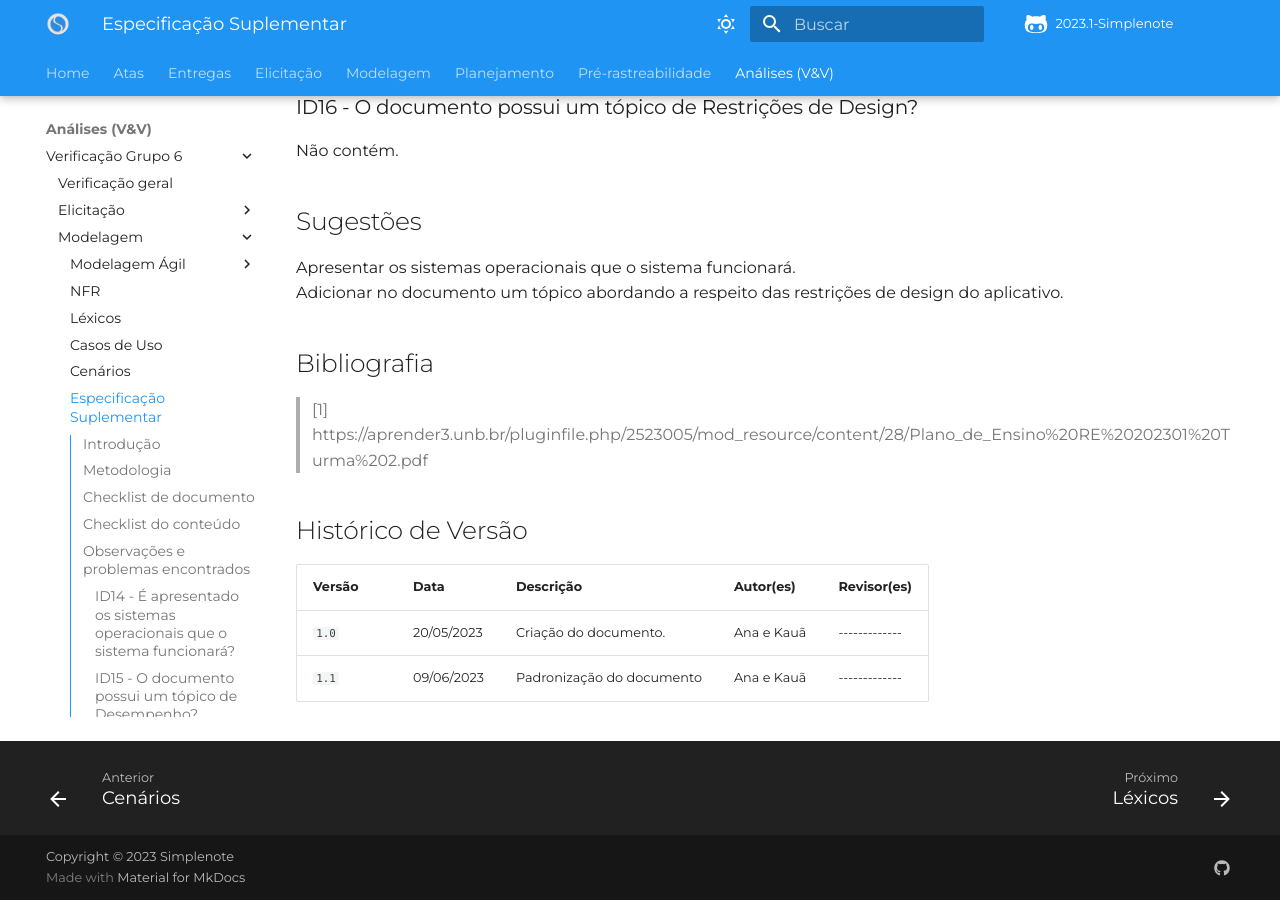
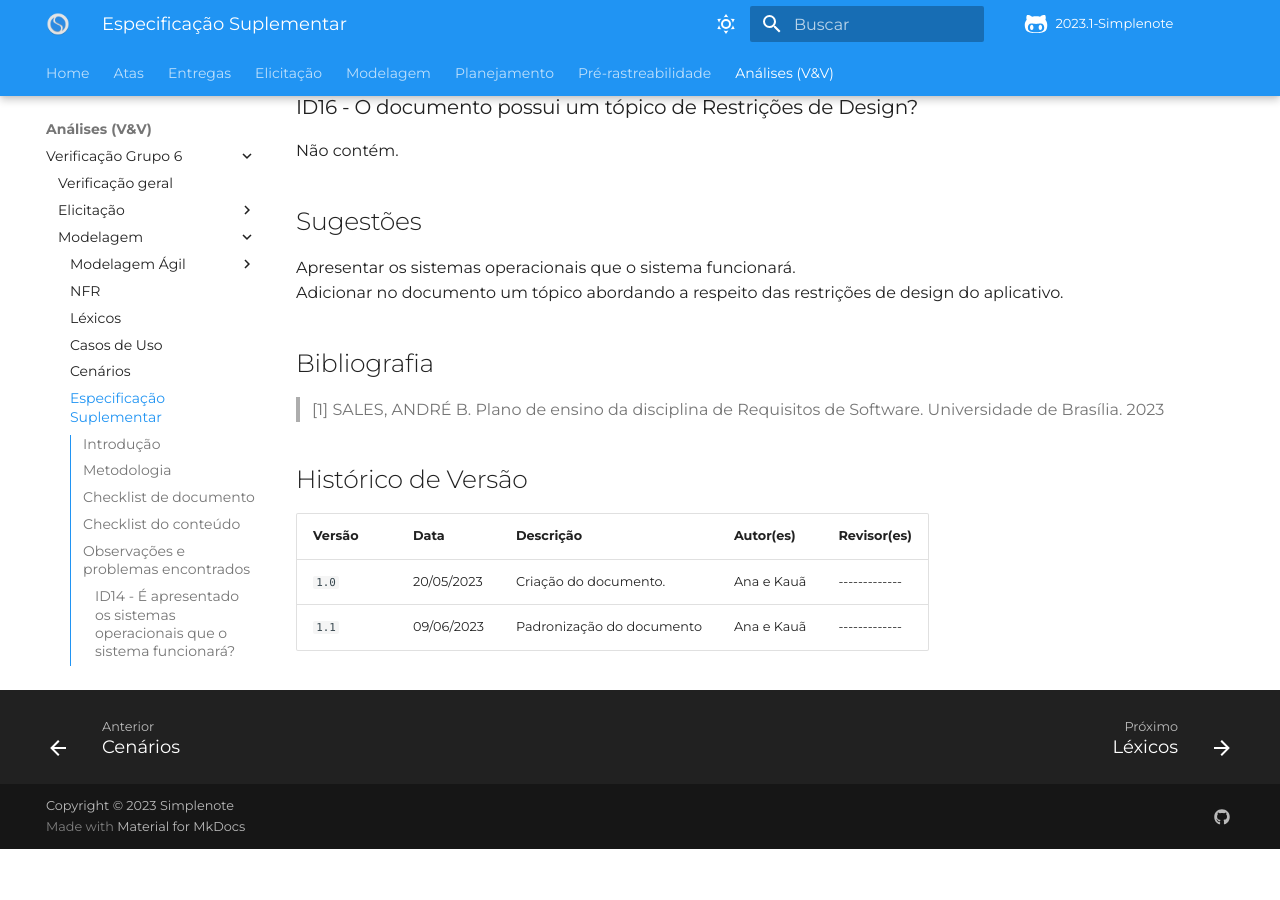
Before and after one commit to Requisitos-de-Software/2023.1-Simplenote, an MkDocs documentation site: the page built from docs/analise-grupo6/modelagem/especificacao_suplementar.md, in a window 1280 px wide and 900 px high, scrolled down 2186 px. Built offline with MkDocs 1.6.1 and Material for MkDocs 9.7.7, drawn with Linux system fonts in a browser that asks for light colours; some web fonts are replaced; comment, search, counter and statistics services are not loaded; after the commit the page ends 3035 px from its top, so only the background shows below that.

Commit message:
Mudança dos links

```diff
--- a/docs/analise-grupo6/modelagem/especificacao_suplementar.md
+++ b/docs/analise-grupo6/modelagem/especificacao_suplementar.md
@@ -1,7 +1,7 @@
 # Verificação - Especificação Suplementar
 
 ## Introdução
-Este documento é destinado para a revisão da [especificação suplementar](https://github.com/Requisitos-de-Software/2023.1-Letterboxd/blob/master/docs/Modelagem/espSuplementar.md) do grupo 6 - [Letterbox](https://github.com/Requisitos-de-Software/2023.1-Letterboxd),vale ressaltar que a avaliação é feita de maneira imparcial, sem a intenção de atacar ninguém.
+Este documento é destinado para a revisão da [especificação suplementar](https://requisitos-de-software.github.io/2023.1-Letterboxd/Modelagem/espSuplementar/) do grupo 6 - [Letterbox](https://github.com/Requisitos-de-Software/2023.1-Letterboxd),vale ressaltar que a avaliação é feita de maneira imparcial, sem a intenção de atacar ninguém.
 <br> Versão do arquivo analisada foi a 1.0 no dia 20/05/2023.
 
 ## Metodologia
@@ -57,7 +57,7 @@
 Apresentar os sistemas operacionais que o sistema funcionará.</br>
 Adicionar no documento um tópico abordando a respeito das restrições de design do aplicativo.</br>
 ## Bibliografia
-> [1] https://aprender3.unb.br/pluginfile.php/2523005/mod_resource/content/28/Plano_de_Ensino%20RE%20202301%20Turma%202.pdf
+> [1]  SALES, ANDRÉ B. Plano de ensino da disciplina de Requisitos de Software. Universidade de Brasília. 2023
 
 ## Histórico de Versão
 
```
